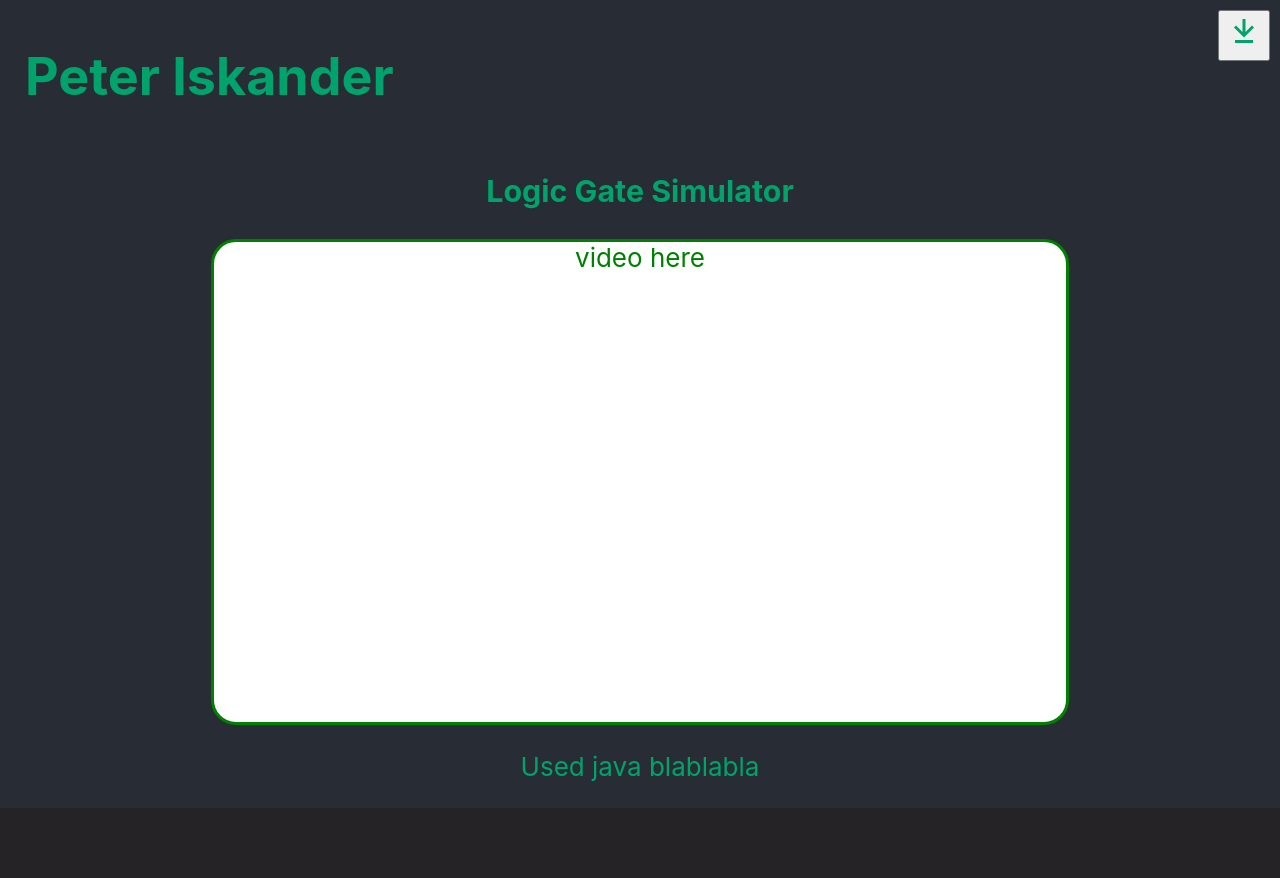
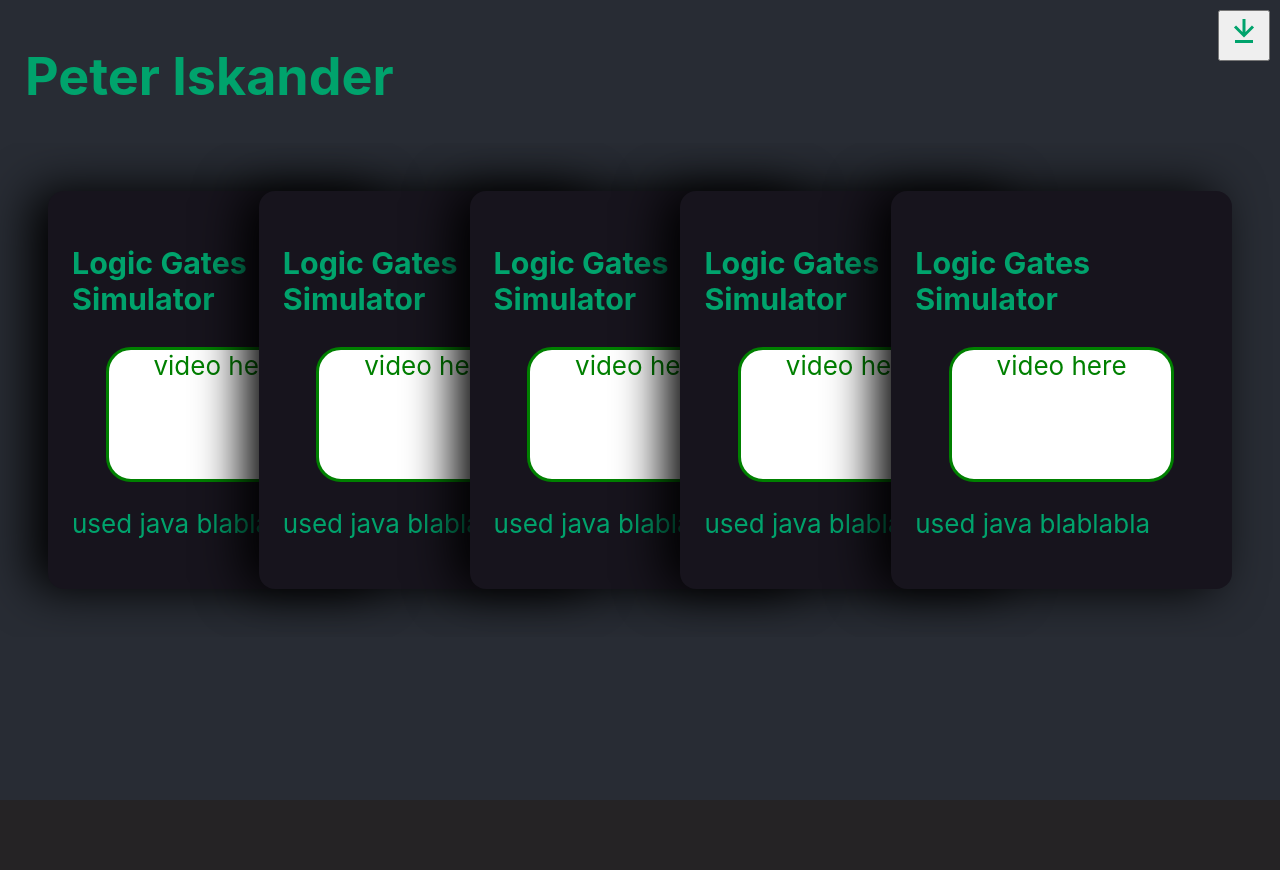
Before and after one commit to PeterMagdyIskander/MyPortfolio, a React (Create React App) app: page / in a window 1280 px wide. Built offline with nearby package versions, Linux system fonts and the light colour scheme.

Commit message:
Changed the project component styling and added the card effect

```diff
--- a/public/index.html
+++ b/public/index.html
@@ -36,69 +36,6 @@
   <body>
     <noscript>You need to enable JavaScript to run this app.</noscript>
     <div id="root" ></div>
-    <!--
-      This HTML file is a template.
-      If you open it directly in the browser, you will see an empty page.
 
-      You can add webfonts, meta tags, or analytics to this file.
-      The build step will place the bundled scripts into the <body> tag.
-
-      To begin the development, run `npm start` or `yarn start`.
-      To create a production bundle, use `npm run build` or `yarn build`.
-    -->
-
-
-    <div class="stars">
-      <div class="star"></div>
-      <div class="star"></div>
-      <div class="star"></div>
-      <div class="star"></div>
-      <div class="star"></div>
-      <div class="star"></div>
-      <div class="star"></div>
-      <div class="star"></div>
-      <div class="star"></div>
-      <div class="star"></div>
-      <div class="star"></div>
-      <div class="star"></div>
-      <div class="star"></div>
-      <div class="star"></div>
-      <div class="star"></div>
-      <div class="star"></div>
-      <div class="star"></div>
-      <div class="star"></div>
-      <div class="star"></div>
-      <div class="star"></div>
-      <div class="star"></div>
-      <div class="star"></div>
-      <div class="star"></div>
-      <div class="star"></div>
-      <div class="star"></div>
-      <div class="star"></div>
-      <div class="star"></div>
-      <div class="star"></div>
-      <div class="star"></div>
-      <div class="star"></div>
-      <div class="star"></div>
-      <div class="star"></div>
-      <div class="star"></div>
-      <div class="star"></div>
-      <div class="star"></div>
-      <div class="star"></div>
-      <div class="star"></div>
-      <div class="star"></div>
-      <div class="star"></div>
-      <div class="star"></div>
-      <div class="star"></div>
-      <div class="star"></div>
-      <div class="star"></div>
-      <div class="star"></div>
-      <div class="star"></div>
-      <div class="star"></div>
-      <div class="star"></div>
-      <div class="star"></div>
-      <div class="star"></div>
-      <div class="star"></div>
-    </div>
   </body>
 </html>
--- a/src/App.css
+++ b/src/App.css
@@ -35,9 +35,56 @@
   margin: auto;
   text-align: center;
   border-radius: 25px;
-  width: 852px;
+  width: 75%;
   height: 480px;
   border-style: solid;
   color:green;
   background-color: #ffffff;
 }
+
+.card-list {
+  display: flex;
+  padding: 3rem;
+  overflow-x: scroll;
+}
+.card-list::-webkit-scrollbar {
+  width: 10px;
+  height: 10px;
+}
+.card-list::-webkit-scrollbar-thumb {
+  background: #201c29;
+  border-radius: 10px;
+  box-shadow: inset 2px 2px 2px hsla(0,0%,100%,.25), inset -2px -2px 2px rgba(0,0,0,.25);
+}
+
+.card-list::-webkit-scrollbar-track {
+  background: linear-gradient(90deg,#201c29,#201c29 1px,#17141d 0,#17141d);
+}
+.card {
+  height: 350px;
+  width: 400px;
+  min-width: 250px;
+  padding: 1.5rem;
+  border-radius: 16px;
+  background: #17141d;
+  box-shadow: -1rem 0 3rem #000;
+  display: flex;
+  flex-direction: column;
+  transition: .2s;
+  margin: 0;
+  scroll-snap-align: start;
+  clear: both;
+  position: relative;
+}
+
+.card:focus-within~.card, .card:hover~.card {
+  transform: translateX(130px);
+}
+
+.card:hover {
+  transform: translateY(-1rem);
+}
+
+.card:not(:first-child) {
+  margin-left: -130px;
+}
--- a/src/App.js
+++ b/src/App.js
@@ -1,93 +1,120 @@
-import {useState} from'react';
+import { useState } from "react";
 import styled from "styled-components";
-import './App.css';
+import "./App.css";
 import { BiArrowToTop } from "react-icons/bi";
 import { BiArrowToBottom } from "react-icons/bi";
-import {FaGithub, FaLinkedin} from "react-icons/fa";
+import { FaGithub, FaLinkedin } from "react-icons/fa";
 
 const Wrapper = styled.div`
   position: relative;
-  overflow:hidden;
-  width:100%;
-  height:100%;
-  background:#252325;
+  overflow: hidden;
+  width: 100%;
+  height: 100%;
+  background: #252325;
 `;
 
-const heightOfMenu ='70px';
+const heightOfMenu = "70px";
 
-const Menu=styled.div`
-  height:${heightOfMenu};
-  display:flex;
-  align-items:center;
-  justify-content:center;
-  flex-direction:row;
-  background:#00A36C;
-  background-image: linear-gradient(to bottom right, #0BDA51, #00A36C);
+const Menu = styled.div`
+  height: ${heightOfMenu};
+  display: flex;
+  align-items: center;
+  justify-content: center;
+  flex-direction: row;
+  background: #00a36c;
+  background-image: linear-gradient(to bottom right, #0bda51, #00a36c);
 `;
 
-const MenuButtom=styled.button`
-  width:150px;
-  height:34px;
-  border:0;
+const MenuButtom = styled.button`
+  width: 150px;
+  height: 34px;
+  border: 0;
   color: #000000;
-  background:transparent;
-  font-size:16px;
-  font-weight:100;
-  &:hover { color:#90EE90;}
+  background: transparent;
+  font-size: 16px;
+  font-weight: 100;
+  &:hover {
+    color: #90ee90;
+  }
 `;
 
-const Burger=styled.button`
-  position:absolute;
-  z-index:1;
-  top:10px;
-  right:10px;
-  color:
-  ${p=>p.isOpen ? "#00A36C" : "#00A36C"};
+const Burger = styled.button`
+  position: absolute;
+  z-index: 1;
+  top: 10px;
+  right: 10px;
+  color: ${(p) => (p.isOpen ? "#00A36C" : "#00A36C")};
 `;
 
-const BurgerIcon=styled.span` font-size:36px;`;
+const BurgerIcon = styled.span`
+  font-size: 36px;
+`;
 
-const Content=styled.div`
-  transform: translateY(${p=>p.isOpen ? 0 : `-${heightOfMenu}`});
+const Content = styled.div`
+  transform: translateY(${(p) => (p.isOpen ? 0 : `-${heightOfMenu}`)});
   transition: transform 0.45s;
 `;
 
-const Project=(props)=>{
+const Project = (props) => {
   return (
-    <div className="Project">
-        <h3 className="titleOfProject">{props.projectName}</h3>
-        <div className="videoContainer" onClick={() =>  window.open(props.githubRepo, "_blank")}> video here</div>
-        <p className="description">{props.description}</p>
-    </div>
-  )
-}
+    <article className="card">
+      <h3 className="titleOfProject">{props.projectName}</h3>
+      <div
+        className="videoContainer"
+        onClick={() => window.open(props.githubRepo, "_blank")}
+      >
+        {" "}
+        video here
+      </div>
+      <p className="description">{props.description}</p>
+    </article>
+  );
+};
 
-export const App = () =>{
-  const [isOpen, setOpen]=useState(false);
-  return(
+export const App = () => {
+  const [isOpen, setOpen] = useState(false);
+  return (
     <Wrapper>
-      <Burger
-      isOpen={isOpen}
-      onClick={()=>
-      setOpen(!isOpen)
-        }
-      >
+      <Burger isOpen={isOpen} onClick={() => setOpen(!isOpen)}>
         <BurgerIcon class="material-icons">
           {isOpen ? <BiArrowToTop /> : <BiArrowToBottom />}
         </BurgerIcon>
       </Burger>
       <Content isOpen={isOpen}>
         <Menu>
-          <MenuButtom >My Work</MenuButtom>
+          <MenuButtom>My Work</MenuButtom>
           <MenuButtom>CV</MenuButtom>
-          <MenuButtom onClick={()=> window.open("https://www.linkedin.com/in/peter-iskander-17b9501b1/", "_blank")}> <FaLinkedin />Linkedin</MenuButtom>
-          <MenuButtom onClick={()=> window.open("https://github.com/PeterMagdyIskander", "_blank")}> <FaGithub />Github</MenuButtom>
+          <MenuButtom
+            onClick={() =>
+              window.open(
+                "https://www.linkedin.com/in/peter-iskander-17b9501b1/",
+                "_blank"
+              )
+            }
+          >
+            {" "}
+            <FaLinkedin />
+            Linkedin
+          </MenuButtom>
+          <MenuButtom
+            onClick={() =>
+              window.open("https://github.com/PeterMagdyIskander", "_blank")
+            }
+          >
+            {" "}
+            <FaGithub />
+            Github
+          </MenuButtom>
         </Menu>
         <div className="MainDiv">
-        <h1 className="title"> Peter Iskander</h1>
-          <Project projectName="Logic Gate Simulator" description="Used java blablabla" githubRepo="https://github.com/PeterMagdyIskander/LogicGateSimulator" />
-
-
+          <h1 className="title"> Peter Iskander</h1>
+          <section className="card-list">
+            <Project projectName="Logic Gates Simulator" description="used java blablabla" ></Project>
+            <Project projectName="Logic Gates Simulator" description="used java blablabla" ></Project>
+            <Project projectName="Logic Gates Simulator" description="used java blablabla" ></Project>
+            <Project projectName="Logic Gates Simulator" description="used java blablabla" ></Project>
+            <Project projectName="Logic Gates Simulator" description="used java blablabla" ></Project>
+          </section>
         </div>
       </Content>
     </Wrapper>
```
